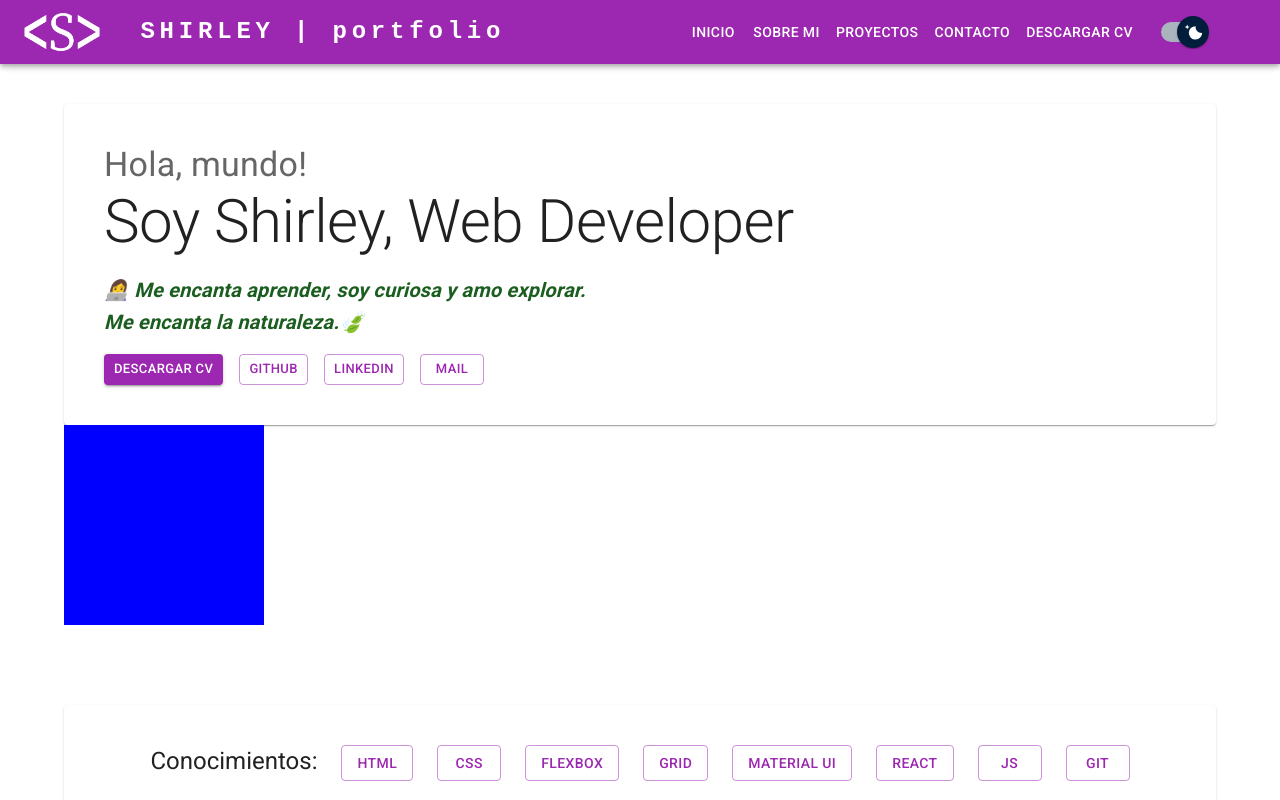
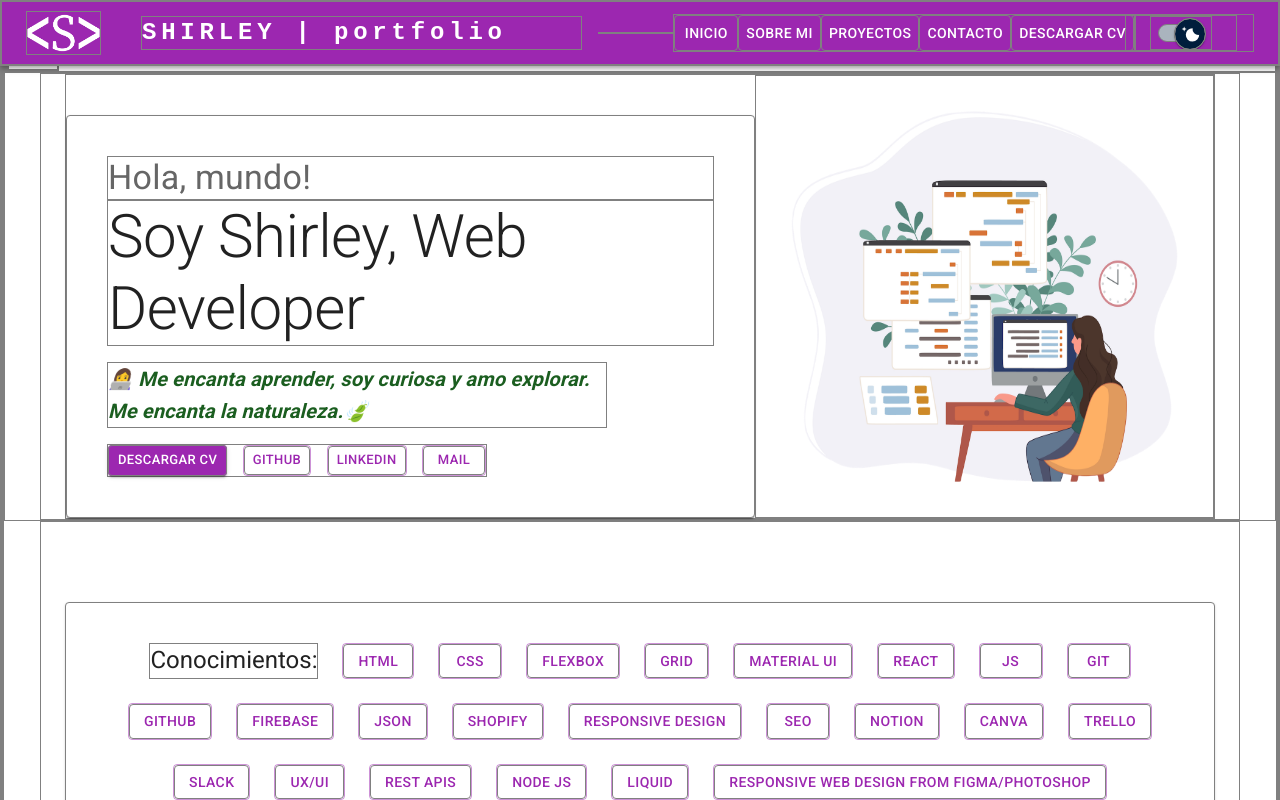
Before and after one commit to shimapi/portafolio, a React (Create React App) app: page / in a window 1280 px wide. Shown: the top 800 px of the page. Built offline with nearby package versions, Linux system fonts and the light colour scheme.

Commit message:
fix: ratio image for Hola

```diff
--- a/public/index.html
+++ b/public/index.html
@@ -23,6 +23,7 @@
       margin: 0;
       padding: 0;
       font-family: 'Roboto', sans-serif;
+      border: 1px solid grey
     }
   </style>
   <link rel="icon" type="image/png" href="favicon.png">
--- a/src/App.js
+++ b/src/App.js
@@ -1,7 +1,6 @@
 import * as React from 'react';
 import ScopedCssBaseline from '@mui/material/ScopedCssBaseline';
 import CssBaseline from '@mui/material/CssBaseline';
-import BasicGrid from './Components/BasicGrid';
 import ResponsiveAppBarDrawer from './Components/ResponsiveAppBarDrawer';
 import Hola from './Components/Hola';
 import Conocimientos from './Components/Conocimientos';
--- a/src/Components/Hola.jsx
+++ b/src/Components/Hola.jsx
@@ -1,8 +1,8 @@
 
 
 import * as React from 'react';
-import { Container, Box, Typography, Button } from '@mui/material';
-import { bgcolor } from '@mui/system';
+import { Container, Box, Typography, Button, Grid } from '@mui/material';
+import MujerProgramando from "../images/mujer-programando.png"
 
 export default function Hola() {
   return (
@@ -10,12 +10,17 @@ export default function Hola() {
       <Container maxWidth="lg">
         <Box
           sx={{
+            display:'flex'
+          }}
+        >
+          <Box
+            sx={{
               bgcolor: 'background.paper',
               boxShadow: 1,
               borderRadius: 1,
               p: 5,
               mt: 5,
-            //display: 'flex'
+              maxWidth:  { xs: '80%',  md: '60%' },
             }}>
             <Typography variant="h4" sx={{ color: 'text.secondary' }}>
               Hola, mundo!
@@ -56,17 +61,20 @@ export default function Hola() {
               <Button variant="outlined" size="small" target={'_blank'}
                 href="mailto:shirley.mallea@gmail.com">MAIL</Button>
             </Box>
+          </Box>
 
 
+
+          <Box
+            component="img"
+            sx={{
+              maxWidth:  { xs: '20%',  md: '40%' },
+              maxHeight: { xs: '20%',  md: '40%' },
+              display: { xs: 'none',  md: 'flex' },
+            }}
+            alt="Shirley Mallea Pizarro"
+            src={MujerProgramando}>
           </Box>
-        <Box
-        sx={{
-          width:200,
-          height:200,
-          bgcolor:'blue'
-        }}
-        >
-
         </Box>
       </Container>
 
```
Also changed, not shown: src/images/mujer-programando.png (added). Lines whose indentation alone changed are shown as unchanged.
